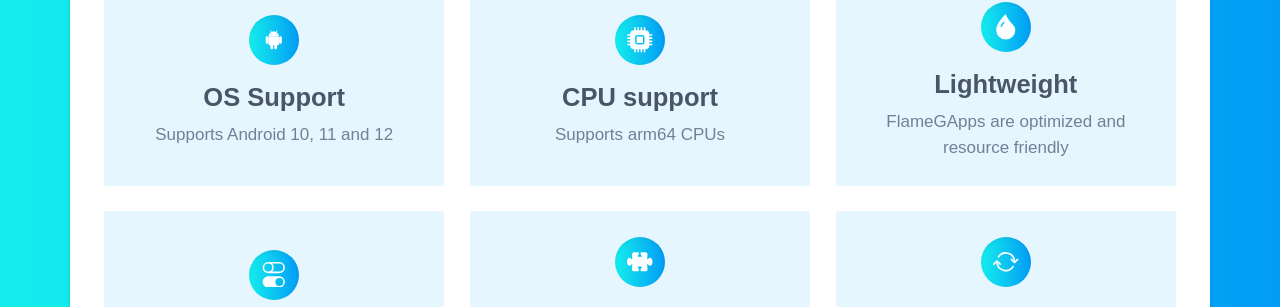
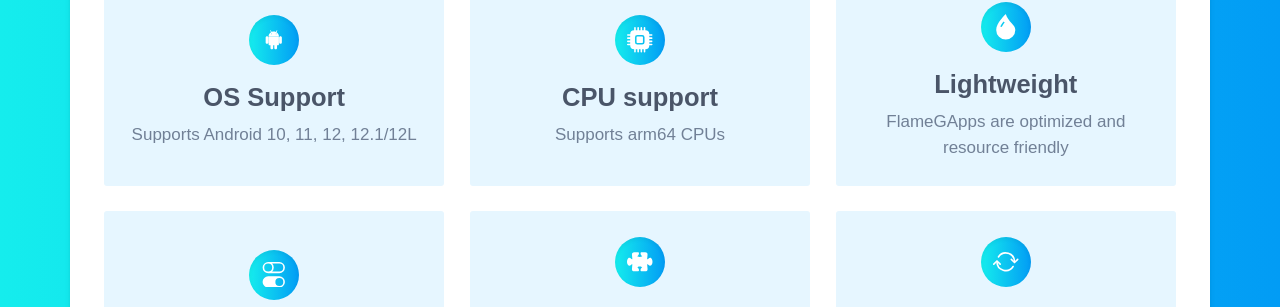
Before and after one commit to flamegapps/flamegapps.github.io, a Jekyll site: the page built from index.html, in a window 1280 px wide. Shown: the part 545-852 px from the top of the page. Built offline with Jekyll 4.4.1, drawn with Linux system fonts in a browser that asks for light colours; some web fonts are replaced.

Commit message:
update supported OS
Signed-off-by: Ayan Debnath <ayandebnath000@gmail.com>

```diff
--- a/index.html
+++ b/index.html
@@ -13,7 +13,7 @@
                 </svg>
             </div>
             <h4>OS Support</h4>
-            <p>Supports Android 10, 11 and 12</p>
+            <p>Supports Android 10, 11, 12, 12.1/12L</p>
         </div>
 
         <div class="f__item">
```
